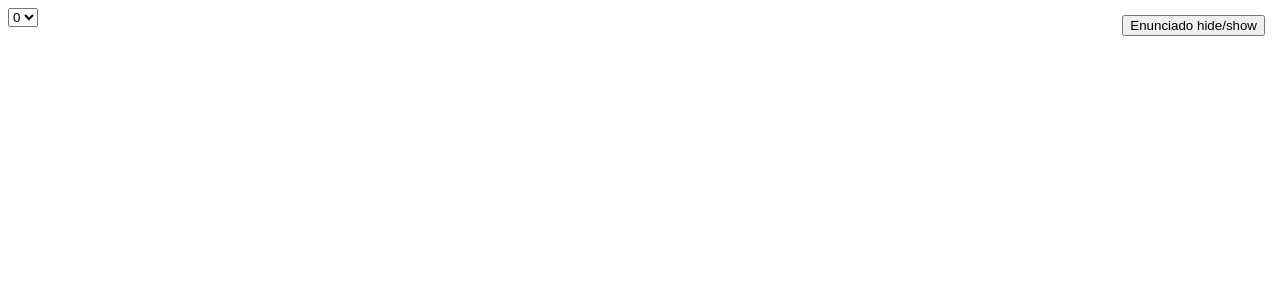
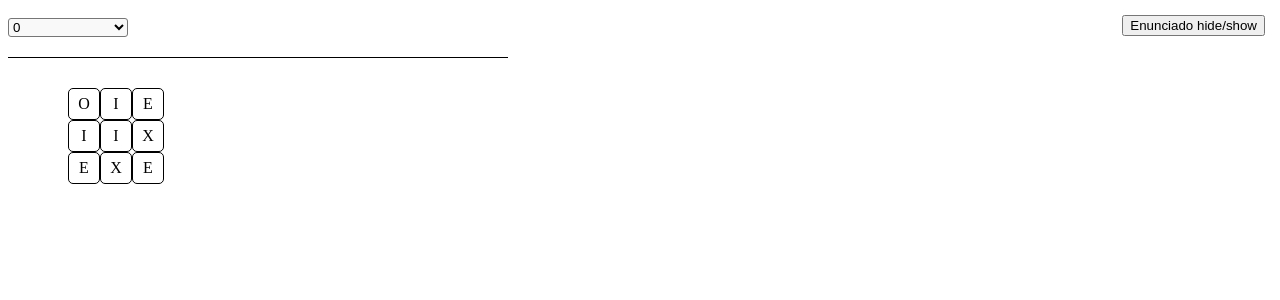
Before and after one commit to zerogamma/cor-test-react, a React (Create React App) app: page / in a window 1280 px wide. Shown: the top 300 px of the page. Built offline with nearby package versions, Linux system fonts and the light colour scheme.

Commit message:
4 files modified, 3 added

```diff
--- a/components/Matrix/Matrix.js
+++ b/components/Matrix/Matrix.js
@@ -1,20 +1,21 @@
 import React from "react";
 import { useSelector } from "react-redux";
-import { MContainer, MBox } from "./style";
+import { MContainer, MBox, MRowContainer, MMatrixContaner } from "./style";
 
 const Matrix = () => {
   const matrix = useSelector(state => state.matrix.selectedMatrix);
-  console.log("matrix!");
-  console.log(matrix);
+
   return (
     <MContainer>
-      {
-        matrix.map(row => {
-          row.map(column => {
-            return <MBox>{column}</MBox>
-          })
-        })
-      }
+      <MMatrixContaner>
+        {matrix.map(row => (
+          <MRowContainer>
+            {row.map(column => (
+              <MBox>{column}</MBox>
+            ))}
+          </MRowContainer>
+        ))}
+      </MMatrixContaner>
     </MContainer>
   );
 };
--- a/components/Matrix/style.js
+++ b/components/Matrix/style.js
@@ -1,10 +1,28 @@
 import styled from "styled-components";
 
-export const MContainer = styled.div``;
+export const MContainer = styled.div`
+  width: 500px;
+  heigth: 500px;
+  border-top: 1px solid;
+  margin-top: 20px;
+  padding-top: 30px;
+`;
+
+export const MMatrixContaner = styled.div`
+  display: grid;
+  padding-left: 12%;
+`;
+
+export const MRowContainer = styled.div`
+  display: inline-flex;
+`;
 
 export const MBox = styled.div`
   border: 1px solid;
-  width: 25px;
-  height: 25px;
+  width: 30px;
+  height: 30px;
   border-radius: 5px;
+  display: flex;
+  justify-content: center;
+  align-items: center;
 `;
--- a/components/MatrixSelector/MatrixSelector.js
+++ b/components/MatrixSelector/MatrixSelector.js
@@ -1,8 +1,8 @@
 import React, { useState } from "react";
 import { useSelector, useDispatch } from "react-redux";
-import { DropdownContent, Dropdown } from "./style";
 import { select_matrix } from "../../redux/action";
 import _ from "lodash";
+import { DropdownContent, Dropdown, MSContainer } from "./style";
 
 const MatrixSelector = () => {
   const countMatrix = useSelector(state => state.matrix.countMatrix);
@@ -15,11 +15,13 @@ const MatrixSelector = () => {
   };
 
   return (
-    <Dropdown value={selectedMatrix} onChange={changeValue}>
-      {_.times(countMatrix, i => {
-        return <DropdownContent key={i}>{i}</DropdownContent>;
-      })}
-    </Dropdown>
+    <MSContainer>
+      <Dropdown value={selectedMatrix} onChange={changeValue}>
+        {_.times(countMatrix, i => {
+          return <DropdownContent key={i}>{i}</DropdownContent>;
+        })}
+      </Dropdown>
+    </MSContainer>
   );
 };
 
--- a/components/MatrixSelector/style.js
+++ b/components/MatrixSelector/style.js
@@ -1,23 +1,14 @@
 import styled from "styled-components";
 
-export const DropdownContentT = styled.div`
-  display: none;
-  position: absolute;
-  background-color: #f9f9f9;
-  min-width: 160px;
-  box-shadow: 0px 8px 16px 0px rgba(0, 0, 0, 0, 2);
-  padding: 12px 16px;
-  z-index: 1;
+export const MSContainer = styled.div`
+  margin-top: 10px;
 `;
 
-export const DropdownT = styled.div`
-  position: relative;
-  display: inline-block;
-  &:hover ${DropdownContent} {
-    display: block;
-  }
+export const Dropdown = styled.select`
+  background-color: #f9f9f9;
+  min-width: 120px;
+  max-height: 30px;
+  border-radius: 3px;
 `;
 
-export const Dropdown = styled.select``;
-
 export const DropdownContent = styled.option``;
```
Also changed, not shown: components/Header/Header.js (added), components/Header/index.js (added), components/Header/style.js (added).
